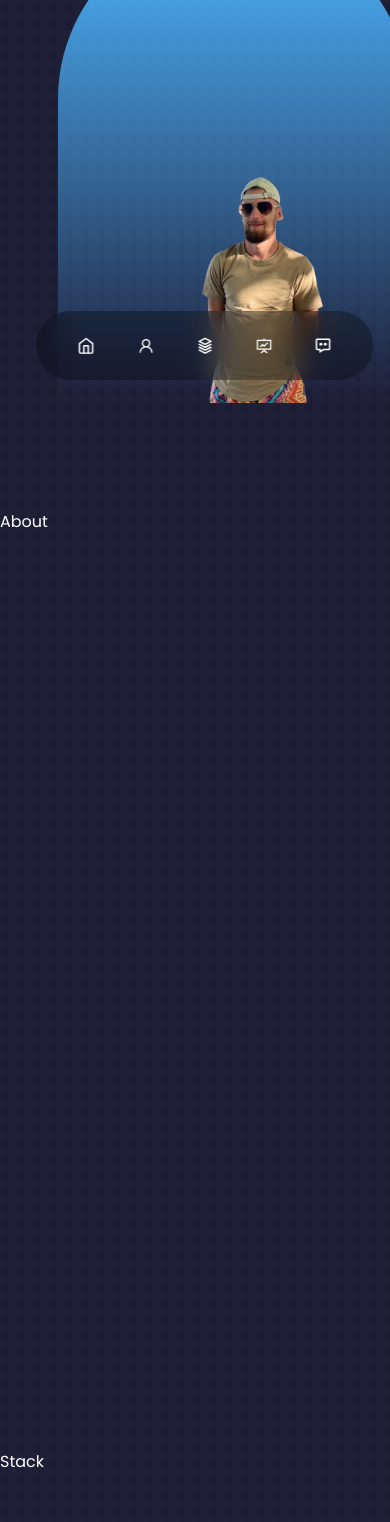
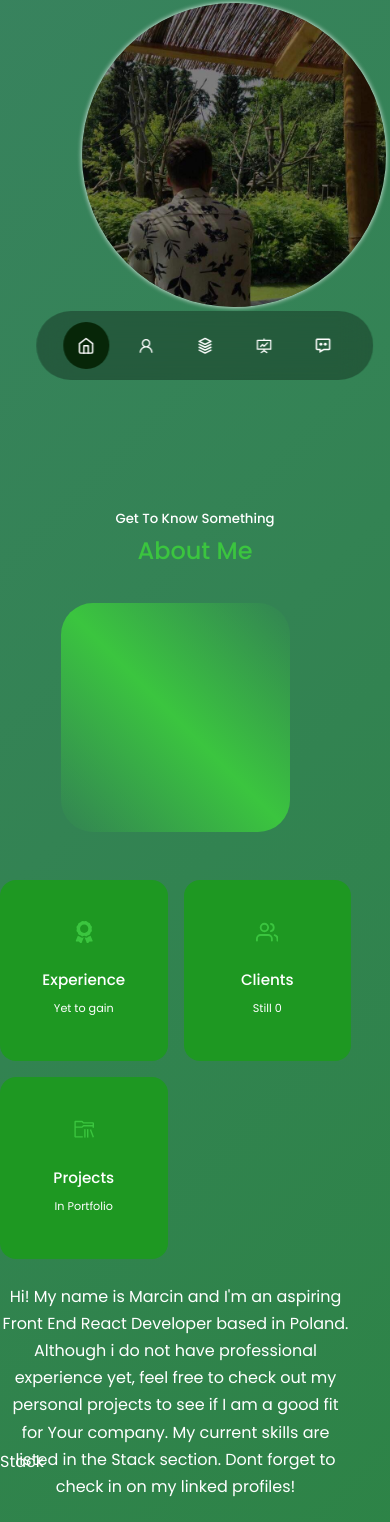
Before and after one commit to chrzanxq/portfolio, a React (Create React App) app: page / in a window 390 px wide. Shown: the part 432-1954 px from the top of the page. Built offline with nearby package versions, Linux system fonts and the light colour scheme.

Commit message:
added "About Me" component and updated others

```diff
--- a/src/components/about/About.jsx
+++ b/src/components/about/About.jsx
@@ -1,8 +1,50 @@
 import React from "react";
 import "./about.css";
+import { FaAward } from "react-icons/fa";
+import { FiUsers } from "react-icons/fi";
+import { VscFolderLibrary } from "react-icons/vsc";
 
 const About = () => {
-  return <section id="about">About</section>;
+  return (
+    <section id="about">
+      <h5>Get To Know Something</h5>
+      <h2>About Me</h2>
+      <div className="container about__container">
+        <div className="about__me">
+          {/* <img src="../../assets/images/me2.png" alt="second picture of me" /> */}
+        </div>
+        <div className="about__content">
+          <div className="about__cards">
+            <article className="about__card">
+              <FaAward className="about__icon" />
+              <h5>Experience</h5>
+              <small>Yet to gain</small>
+            </article>
+            <article className="about__card">
+              <FiUsers className="about__icon" />
+              <h5>Clients</h5>
+              <small>Still 0</small>
+            </article>
+            <article className="about__card">
+              <VscFolderLibrary className="about__icon" />
+              <h5>Projects</h5>
+              <small>In Portfolio</small>
+            </article>
+          </div>
+          <p>
+            Hi! My name is Marcin and I'm an aspiring Front End React Developer
+            based in Poland. Although i do not have professional experience yet,
+            feel free to check out my personal projects to see if I am a good
+            fit for Your company. My current skills are listed in the Stack
+            section. Dont forget to check in on my linked profiles!
+          </p>
+          <a href="#contact" className="btn btn-primary">
+            Contact Me!
+          </a>
+        </div>
+      </div>
+    </section>
+  );
 };
 
 export default About;
--- a/src/components/about/about.css
+++ b/src/components/about/about.css
@@ -0,0 +1,107 @@
+.about__container {
+  display: grid;
+  grid-template-columns: 35% 50%;
+  gap: 15%;
+}
+
+.about__me {
+  width: 100%;
+  aspect-ratio: 1/1;
+  border-radius: 2rem;
+  background: linear-gradient(
+    45deg,
+    transparent,
+    var(--color-primary),
+    transparent
+  );
+  display: grid;
+  place-items: center;
+}
+
+.about__me-image {
+  border-radius: 2rem;
+  overflow: hidden;
+  transform: rotate(10deg);
+  transform: var(--transition);
+}
+
+.about__me-image:hover {
+  transform: rotate(0);
+}
+
+.about__cards {
+  display: grid;
+  grid-template-columns: repeat(3, 1fr);
+  gap: 1.5rem;
+}
+
+.about__card {
+  background-color: var(--color-bg-variant);
+  border: 1px solid transparent;
+  border-radius: 1rem;
+  padding: 2.5rem;
+  text-align: center;
+  transition: var(--transition);
+}
+
+.about__card:hover {
+  background: transparent;
+  border-color: var(--color-primary-variant);
+  cursor: default;
+}
+
+.about__icon {
+  color: var(--color-primary);
+  font-size: 1.4rem;
+  margin-bottom: 1rem;
+}
+
+.about__card h5 {
+  font-size: 0.95rem;
+}
+
+.about__card small {
+  font-size: 0.7rem;
+  color: var(--color-light);
+}
+
+.about__content p {
+  margin: 2rem 0 2.6rem;
+  color: var(--color-light);
+}
+
+/* *********** MEDIA QUERIES *************** */
+
+/* ****************** MEDIA QUERIES (FOR MEDIUM DEVICES) ********** */
+
+@media screen and (max-width: 1024px) {
+  .about__container {
+    grid-template-columns: 1fr;
+    gap: 0;
+  }
+}
+.about__me {
+  width: 50%;
+  margin: 2rem auto 4rem;
+}
+.about__content p {
+  margin: 1rem 0 1.5rem;
+}
+/* ****************** MEDIA QUERIES (FOR SMALL DEVICES) ********** */
+
+@media screen and (max-width: 600px) {
+  .about__me {
+    width: 65%;
+    margin: 0 auto 3rem;
+  }
+  .about__cards {
+    grid-template-columns: 1fr 1fr;
+    gap: 1rem;
+  }
+  .about__content {
+    text-align: center;
+  }
+  .about__content p {
+    margin: 1.5rem 0;
+  }
+}
--- a/src/components/header/CTA.jsx
+++ b/src/components/header/CTA.jsx
@@ -8,7 +8,7 @@ const CTA = () => {
         Download CV
       </a>
       <a href="#contact" className="btn btn-primary">
-        Contact Me
+        Contact Me!
       </a>
     </div>
   );
--- a/src/components/header/Header.jsx
+++ b/src/components/header/Header.jsx
@@ -1,6 +1,6 @@
 import React from "react";
 import CTA from "./CTA";
-import me from "../../assets/images/me.png";
+import me from "../../assets/images/me.jpg";
 import "./header.css";
 import HeaderSocials from "./HeaderSocials";
 
--- a/src/components/header/header.css
+++ b/src/components/header/header.css
@@ -43,10 +43,10 @@ header {
 
 /* ***************ME************ */
 .me {
-  background: linear-gradient(var(--color-primary), transparent);
+  /* background: linear-gradient(var(--color-primary), transparent); */
   width: 22rem;
   height: 30rem;
-  position: relative;
+  position: absolute;
   left: calc(50% - 11rem);
   margin-top: 4rem;
   border-radius: 12rem 12rem 0 0;
@@ -54,10 +54,12 @@ header {
   padding: 5rem 1.5rem 1.5rem 1.5rem;
 }
 
-/* .avatar {
-  size-adjust: 100%;
-  width: 19rem;
-} */
+.avatar {
+  border-radius: 50%;
+  -moz-box-shadow: 0 0 5px #fff;
+  -webkit-box-shadow: 0 0 5px #fff;
+  box-shadow: 0px 0px 5px #fff;
+}
 
 /* ***************scroll down************ */
 
--- a/src/components/nav/Nav.jsx
+++ b/src/components/nav/Nav.jsx
@@ -8,22 +8,42 @@ import { AiOutlineFundProjectionScreen } from "react-icons/ai";
 import { useState } from "react";
 
 const Nav = () => {
-  const { activeNav, setActiveNav } = useState("#");
+  const [activeNav, setActiveNav] = useState("#");
   return (
     <nav>
-      <a href="#">
+      <a
+        href="#"
+        onClick={() => setActiveNav("#")}
+        className={activeNav === "#" ? "active" : " "}
+      >
         <FiHome />
       </a>
-      <a href="#about">
+      <a
+        href="#about"
+        onClick={() => setActiveNav("#about")}
+        className={activeNav === "#about" ? "active" : " "}
+      >
         <AiOutlineUser />
       </a>
-      <a href="#stack">
+      <a
+        href="#stack"
+        onClick={() => setActiveNav("#stack")}
+        className={activeNav === "#stack" ? "active" : " "}
+      >
         <TbStack3 />
       </a>
-      <a href="#portfolio">
+      <a
+        href="#portfolio"
+        onClick={() => setActiveNav("#portfolio")}
+        className={activeNav === "#portfolio" ? "active" : " "}
+      >
         <AiOutlineFundProjectionScreen />
       </a>
-      <a href="#contact">
+      <a
+        href="#contact"
+        onClick={() => setActiveNav("#contact")}
+        className={activeNav === "#contact" ? "active" : " "}
+      >
         <BiMessageDots />
       </a>
     </nav>
--- a/src/components/nav/nav.css
+++ b/src/components/nav/nav.css
@@ -27,7 +27,7 @@ nav a:hover {
   background-color: rgba(0, 0, 0, 0.3);
 }
 
-nav a:active {
+nav a.active {
   background-color: var(--color-bg);
   color: var(--color-white);
 }
--- a/src/index.css
+++ b/src/index.css
@@ -10,13 +10,28 @@
   text-decoration: none;
 }
 
-:root {
+/* :root {
   --color-bg: #1f1f38;
   --color-bg-variant: #2c2c6c;
   --color-primary: #4db5ff;
-  --color-primary-variant: rgba (77, 181, 255, 0.4);
+  --color-primary-variant: #4db5ff66;
   --color-white: #fff;
-  --color-light: rgba (255, 255, 255, 0.6);
+  --color-light: #ffffff99;
+
+  --transition: all 400ms ease;
+
+  --container-width-lg: 75%;
+  --container-width-md: 86%;
+  --container-width-sm: 90%;
+} */
+
+:root {
+  --color-bg: #072608;
+  --color-bg-variant: #1e9822;
+  --color-primary: #3bc53f;
+  --color-primary-variant: #0f4c11;
+  --color-white: #fff;
+  --color-light: rgba #ffffff99;
 
   --transition: all 400ms ease;
 
@@ -24,6 +39,41 @@
   --container-width-md: 86%;
   --container-width-sm: 90%;
 }
+
+/*
+  #072608;
+  #1e9822
+  #3bc53f;
+  #1a851d;
+
+
+  body {
+  font-family: "Poppins", sans-serif;
+  background: var(--color-bg);
+  color: var(--color-white);
+  line-height: 1.7;
+  background-image: url("../src/assets/images/bg-texture.png");
+}
+
+
+body {
+    background: linear-gradient(-45deg, #ee7752, #e73c7e, #23a6d5, #23d5ab);
+    background-size: 400% 400%;
+    animation: gradient 15s ease infinite;
+}
+
+@keyframes gradient {
+    0% {
+        background-position: 0% 50%;
+    }
+    50% {
+        background-position: 100% 50%;
+    }
+    100% {
+        background-position: 0% 50%;
+    }
+}
+*/
 
 html {
   scroll-behavior: smooth;
@@ -35,10 +85,33 @@ html {
 
 body {
   font-family: "Poppins", sans-serif;
+  /* background: var(--color-bg);  */
+  color: var(--color-white);
+  line-height: 1.7;
+  /* background-image: url("../src/assets/images/bg-texture.png");  */
+  background: linear-gradient(-45deg, #e1ad01, #1a851d, #3f826d, #3e363f);
+  background-size: 400% 400%;
+  animation: gradient 10s ease infinite;
+}
+
+/* body {
+  font-family: "Poppins", sans-serif;
   background: var(--color-bg);
   color: var(--color-white);
   line-height: 1.7;
   background-image: url("../src/assets/images/bg-texture.png");
+} */
+
+@keyframes gradient {
+  0% {
+    background-position: 0% 50%;
+  }
+  50% {
+    background-position: 100% 50%;
+  }
+  100% {
+    background-position: 0% 50%;
+  }
 }
 
 /* ************GENERAL STYLE************* */
@@ -82,7 +155,7 @@ section > h2 {
 
 a {
   color: var(--color-primary);
-  transiton: var(--transition);
+  transition: var(--transition);
 }
 
 a:hover {
```
Also changed, not shown: 1 other file (tests, documents, lock files or other folders).
